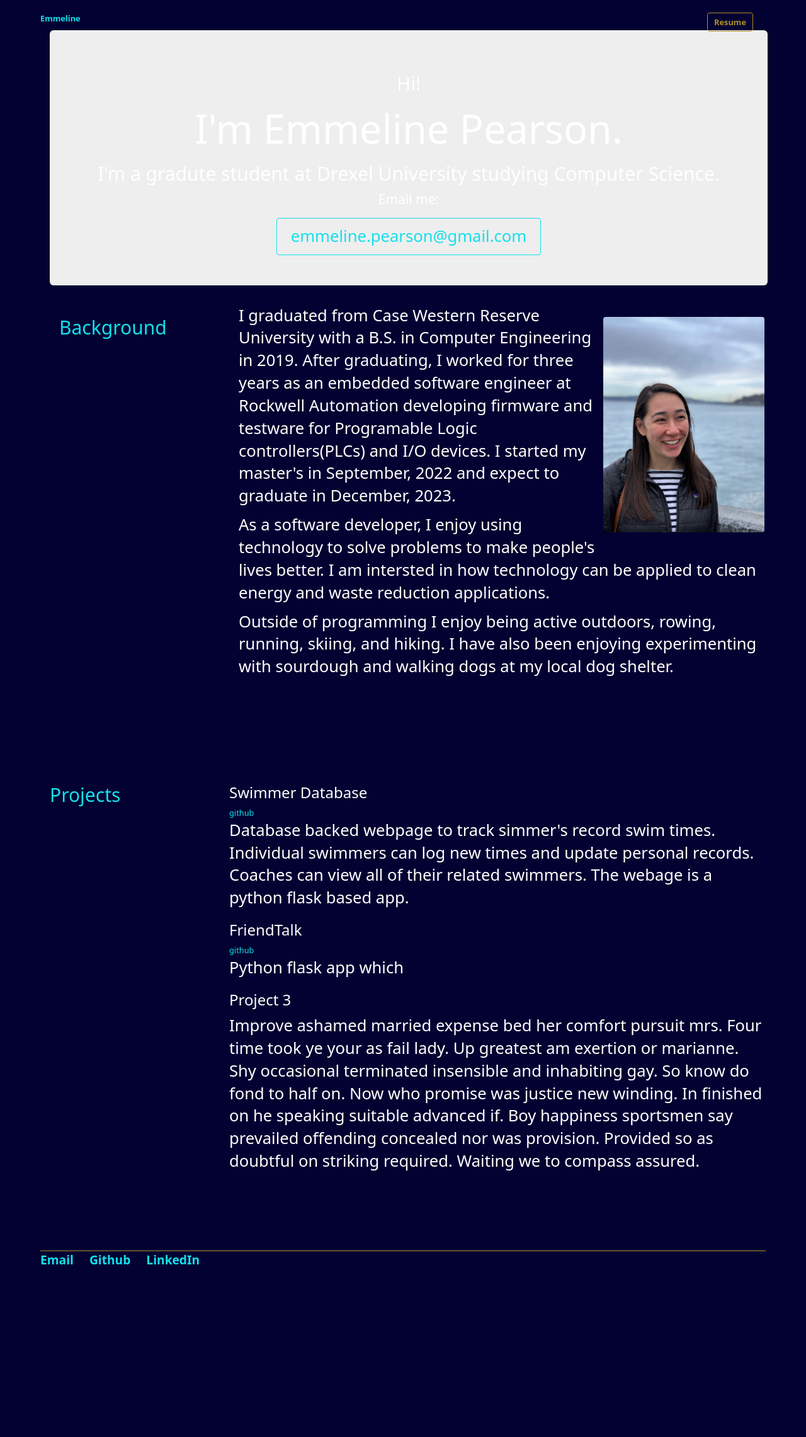
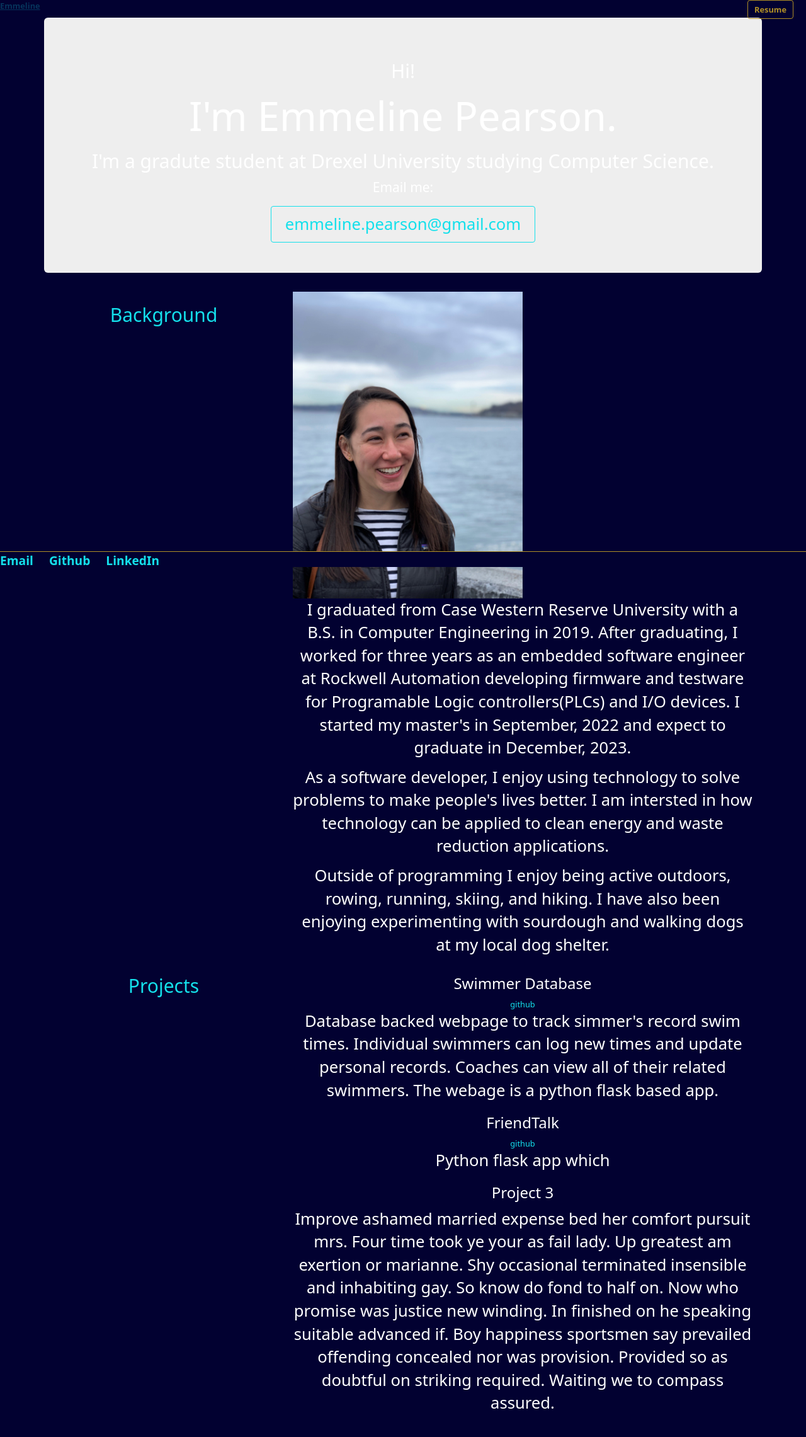
Before and after one commit to emmeline2/emmeline2.github.io, a Jekyll site: the page built from index.html, in a window 1280 px wide. Shown: the whole page at 63% size. Built offline with Jekyll 4.4.1, drawn with Linux system fonts in a browser that asks for light colours; before the commit the page ends 2030 px from its top, so only the background shows below that.

Commit message:
bootstrap

```diff
--- a/css/main.css
+++ b/css/main.css
@@ -1,20 +1,16 @@
 body {
-    margin: 20px auto;
-    width: 90%;
     background-color: #020131;
     color: white;
     min-height: 100vh;
-    position: relative;
     font-family: Apercu,"Source Sans Pro",system,system-ui,-apple-system,BlinkMacSystemFont,Roboto,Helvetica,Arial,sans-serif;
     font-size: 1vw;
 }
 
 header{
     margin-top: 0;
-    background-color: #020131;
 }
+
 a {
-    text-decoration: none;
     color: #14e0eb;
 }
 a:hover {
@@ -52,7 +48,6 @@ h1 {
     text-align: center;
 }
 p {
-    line-height: 1.4em;
     color: white;
     font-weight: 300;
     font-size: 2vw; /*1rem*/
@@ -105,14 +100,6 @@ footer {
     color: #14e0eb;
 }
 
-.intro{
-    margin-top: 10%;
-    margin-bottom: 20%;
-    margin-left: 10%;
-    margin-right: 10%;
-    text-align: center;
-}
-
 .backgroundSection{
     margin-top: 10%;
     margin-bottom: 10%;
--- a/index.html
+++ b/index.html
@@ -12,16 +12,13 @@ title: Emmeline Pearson
     </div>
 </div>
 
-<div class="container">
-	<table>
-		<tr>
-			<th style="width:25%"></th>
-			<th></th>
-		</tr>
-		<tr>
-			<td class="sectionHeader"><h2>Background</h2></td>
-			<td>
-				<img src="emmeline.JPG" alt="Emmeline in front of water" class="portrait">
+<div class="container-fluid text-center">
+	<div class="row">
+		<div class="col-sm-4 sectionHeader">
+			<h2 class="sectionHeader">Background</h2>
+		</div>
+		<div class="col-sm-8">
+			<img src="emmeline.JPG" alt="Emmeline in front of water" class="img-responsive margin" style="width:50%">
 			<p>
 				I graduated from Case Western Reserve University with a B.S. in Computer Engineering in 2019. After graduating, I worked for three years
 				as an embedded software engineer at Rockwell Automation developing firmware and testware for Programable Logic
@@ -35,21 +32,18 @@ title: Emmeline Pearson
 				Outside of programming I enjoy being active outdoors, rowing, running, skiing, and hiking. I have also been enjoying
 				experimenting with sourdough and walking dogs at my local dog shelter.
 			</p>
-			</td>
-		</tr>
-	</table>
+		</div>
+	</div>
 </div>
 
 
-<div class="projects">
-	<table>
-		<tr>
-			<th style="width:25%"></th>
-			<th></th>
-		</tr>
-		<tr>
-			<td class="sectionHeader"><h2>Projects</h2></td>
-			<td>
+
+<div class="container-fluid text-center">
+	<div class="row">
+		<div class="col-sm-4 sectionHeader">
+			<h2 class="sectionHeader">Projects</h2>
+		</div>
+		<div class="col-sm-8">
 			<h3>Swimmer Database</h3>
 			<a href="https://github.com/emmeline2/SwimmerDBProject">github</a>
 			<p>Database backed webpage to track simmer's record swim times. Individual swimmers can log new times and update personal records. Coaches can view all
@@ -64,7 +58,6 @@ title: Emmeline Pearson
 			<p>
 				Improve ashamed married expense bed her comfort pursuit mrs. Four time took ye your as fail lady. Up greatest am exertion or marianne. Shy occasional terminated insensible and inhabiting gay. So know do fond to half on. Now who promise was justice new winding. In finished on he speaking suitable advanced if. Boy happiness sportsmen say prevailed offending concealed nor was provision. Provided so as doubtful on striking required. Waiting we to compass assured.
 			</p>
-			</td>
-		</tr>
-	</table>
 		</div>
+	</div>
+</div>
```
Lines whose indentation alone changed are shown as unchanged.
